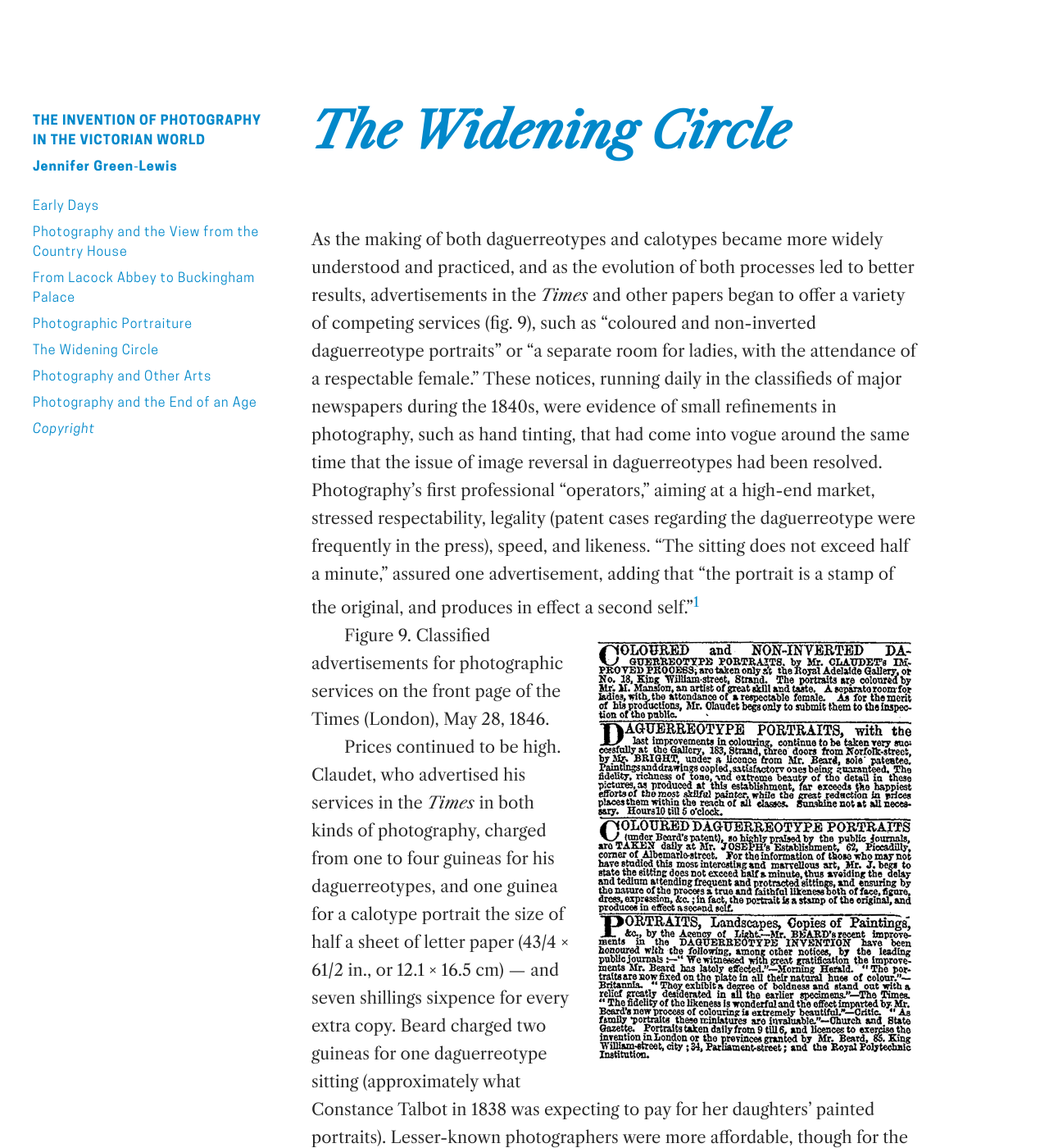
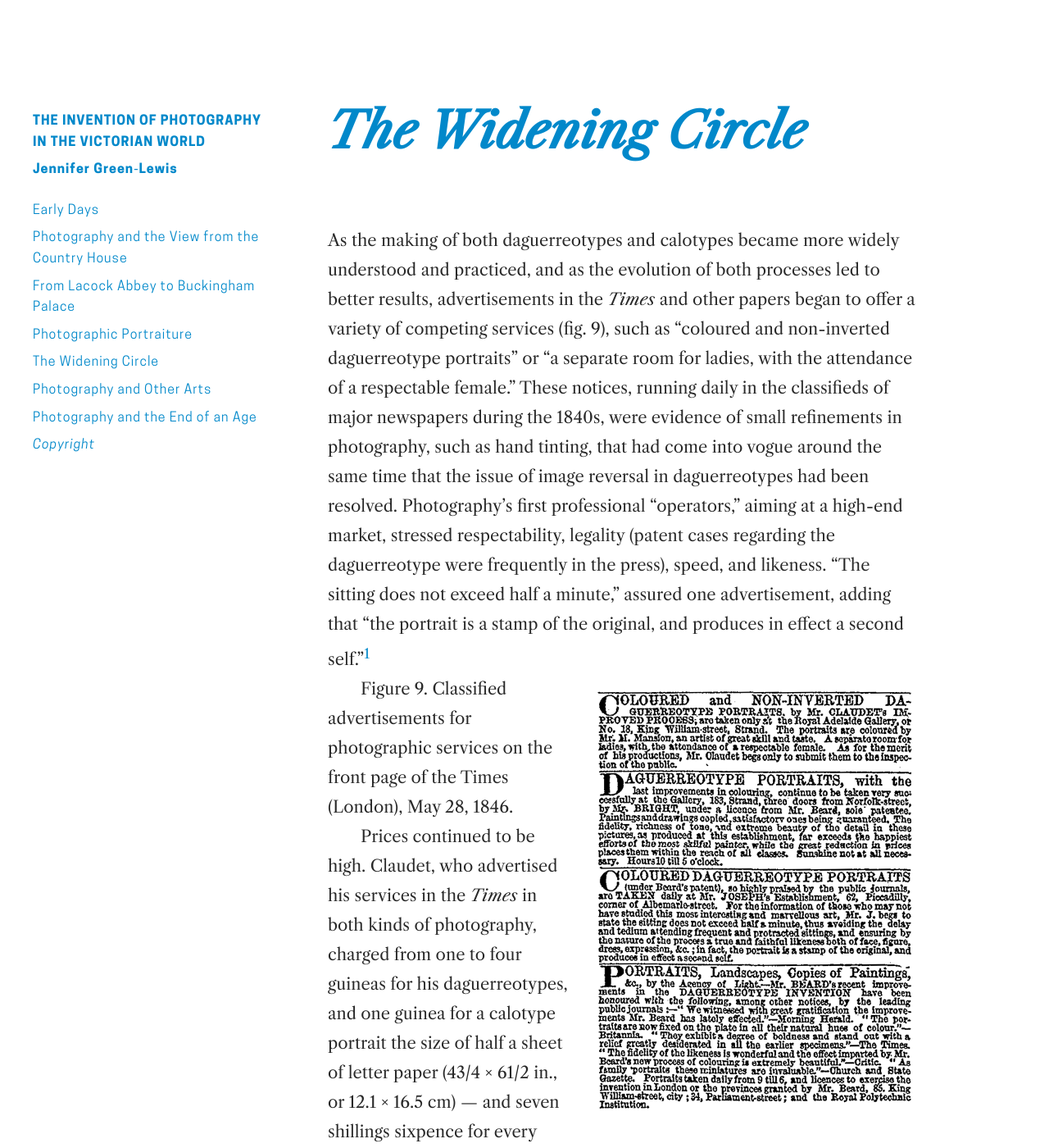
Before and after one commit to thegetty/inventionofphoto-jekyll, a Jekyll site: the page built from texts/05_widening_circle.md, in a window 1280 px wide and 1400 px high. Shown: the whole window at 82% size. Built offline with Jekyll 4.4.1, drawn with Linux system fonts in a browser that asks for light colours; some web fonts are replaced.

Commit message:
Make style improvements

```diff
--- a/assets/styles/base.css
+++ b/assets/styles/base.css
@@ -26,7 +26,7 @@
 body {
 	font-family: Libre_Caslon_Text, serif;
 	font-size: 20px;
-	line-height: 1.7em;
+	line-height: 1.8em;
 	color: #282828;
 }
 
@@ -117,7 +117,8 @@
   font-family: CooperHewitt_Book, Helvetica, Arial, sans-serif;
 	font-size: .8em;
   letter-spacing: 1px;
-  margin-top: 80px;
+  line-height: 1.6em;
+  margin-top: 60px;
 }
 .footnotes em {
 	font-family: CooperHewitt_BookItalic, Helvetica, Arial, sans-serif;
@@ -154,7 +155,7 @@
 }
 
 .toc ul li {
-  line-height: 1.5em;
+  line-height: 1.6em;
   margin-bottom: .5em;
 }
 
@@ -169,8 +170,8 @@
 }
 
 article {
-	width: 740px;
-	margin-left: 380px;
+	width: 720px;
+	margin-left: 400px;
 	margin-top: 120px;
 }
 
@@ -183,10 +184,8 @@
 }
 
 blockquote {
-	margin-left: 2em;
+	margin: 1em 2em;
 	font-style: italic;
-	margin-top: 1em;
-	margin-bottom: 1em;
 }
 
 blockquote cite {
@@ -198,6 +197,10 @@
 	font-style: normal;
 }
 
+blockquote + p {
+  text-indent: 0;
+}
+
 article img {
 	width: 400px;
 	float: right;
@@ -205,24 +208,32 @@
 	max-width: 100%;
 }
 
-img + span {
+p img, figcaption {
 	width: 400px;
 	float: right;
 	margin: 1em 0px 1em 20px;
 	max-width: 100%;
 	font-size: .85em;
 	font-family: CooperHewitt_Semibold, Helvetica, Arial, sans-serif;
-	line-height: 1.4em;
+	line-height: 1.6em;
 	text-indent: 0;
 }
 
-img + span em {
+figcaption em {
+	font-family: CooperHewitt_SemiboldItalic, Helvetica, Arial, sans-serif;
+}
+
+figcaption strong {
+	font-family: CooperHewitt_Heavy, Helvetica, Arial, sans-serif;
+}
+
+/*img + span em {
 	font-family: CooperHewitt_SemiboldItalic, Helvetica, Arial, sans-serif;
 }
 
 img + span strong {
 	font-family: CooperHewitt_Heavy, Helvetica, Arial, sans-serif;
-}
+}*/
 
 h1 {
 	font-size: 4em;
```
